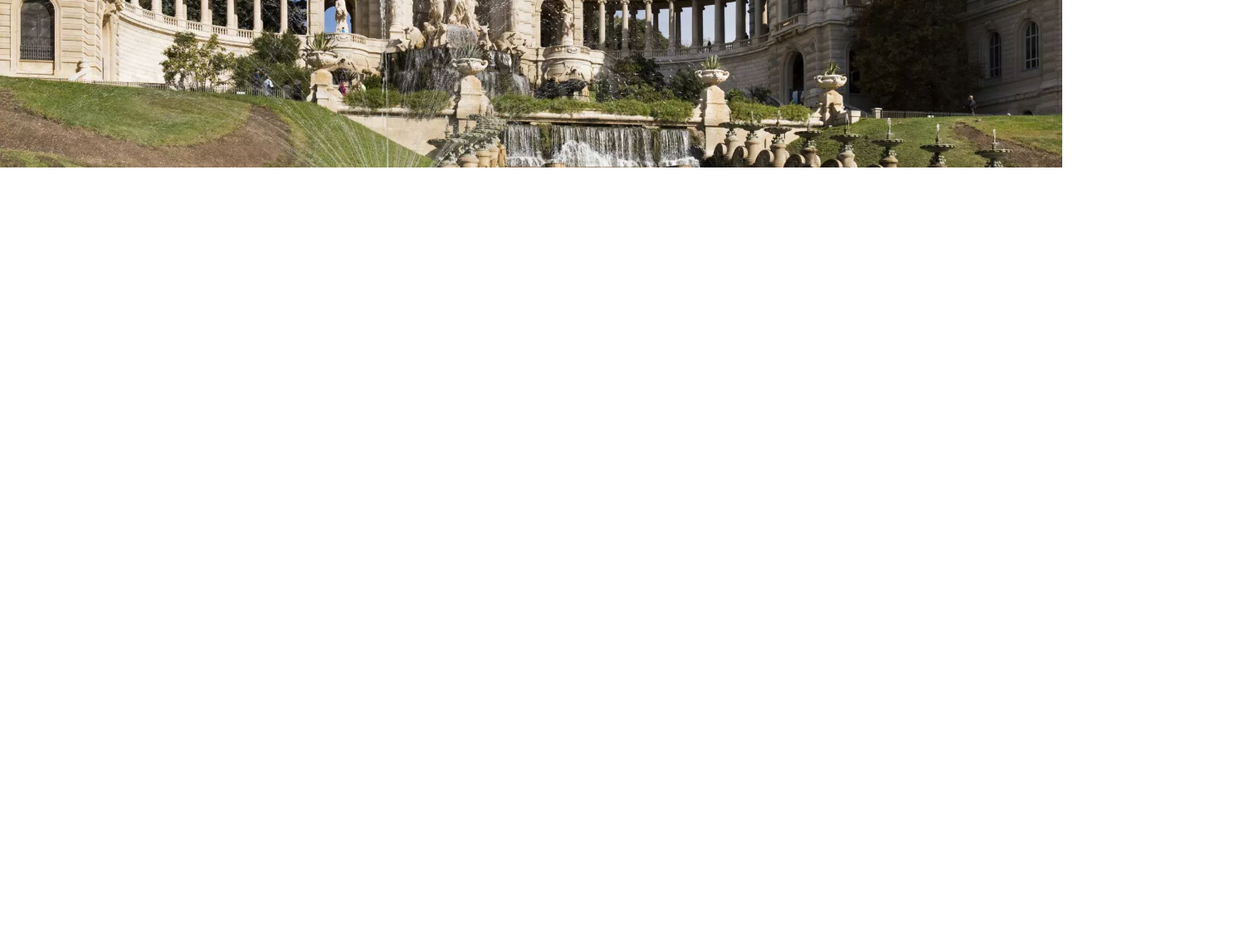
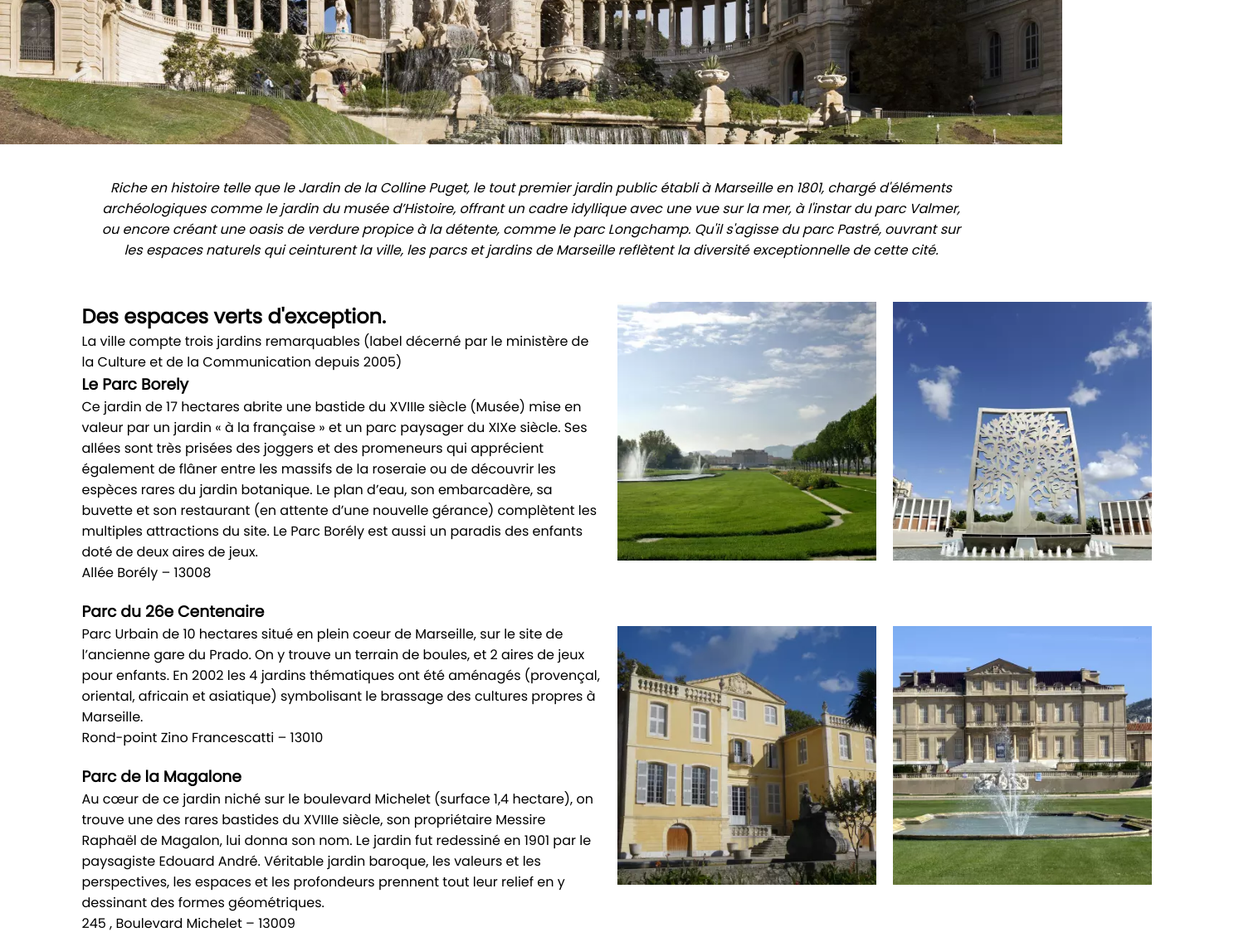
Before and after one commit to kenny-ali-source/ville-marseille, a plain HTML site: page marseille4.html in a window 1280 px wide. Shown: the part 486-1622 px from the top of the page at 83% size, 1487 px wide, since content can reach past the window. Before the commit the page ends 800 px from the top, so only its background shows below. Drawn offline with Linux system fonts and the light colour scheme.

Commit message:
Mise a jour de la page Marseille4

```diff
--- a/css/marseille4.css
+++ b/css/marseille4.css
@@ -63,12 +63,59 @@ nav a:hover {
     flex-direction: row;
     justify-content: center;
     align-items: center;
-    height: 580px;
+    height: 552px;
     background-image: url(../images/parc/palais-longchamp-fontainelamyotcm-1920x960-crop-1606213200.jpg);
     background-position: top;
     background-size: cover;
     background-repeat: no-repeat;
     color: #ffffff;
-    font-size: 50px;
+    font-size: 23px;
     font-weight: bolder;
 }
+
+.m4_pres{
+    display: flex;
+    flex-direction: row;
+    justify-content: center;
+    text-align: center;
+    margin:40px;
+    font-style: italic;
+
+}
+
+.m4_pres div{
+    width: 1035px;
+}
+
+.m4_imgR_textL_sec1 {
+    display: flex;
+    flex-direction: row;
+    justify-content: center;
+    width: 1487px;
+}
+
+.m4_imgR_textL_sec1 div  {
+    margin: 10px;
+}
+
+.m4_textL_sec1 {
+    display: flex;
+    flex-direction: column;
+    width: 645px;
+}
+
+.m4_imgR_sec1 {
+    display: flex;
+    flex-direction: row;
+    flex-wrap: wrap;
+    width: 665px;
+}
+
+.m4_imgR_sec1 div{
+    height: 342px;
+}
+
+.m4_imgR_sec1 img {
+    height: 312px;
+    width: 312px;
+}
--- a/marseille4.html
+++ b/marseille4.html
@@ -29,6 +29,73 @@
                 <li><a href="#">Musée</a></li>
             </ul>
         </nav>
-        <div id="img_parc"></p>Exploration des magnifiques parcs et jardins à Marseille.</p></div>
+        <div id="img_parc">
+            <h1>Exploration des magnifiques parcs et jardins à Marseille.</h1>
+        </div>
     </header>
     <main>
+        <section class="m4_pres">
+            <div>
+                <p>Riche en histoire telle que le Jardin de la Colline Puget, le tout premier jardin public établi à
+                    Marseille en 1801, chargé d'éléments archéologiques comme le jardin du musée d’Histoire, offrant un
+                    cadre idyllique avec une vue sur la mer, à l'instar du parc Valmer, ou encore créant une oasis de
+                    verdure propice à la détente, comme le parc Longchamp. Qu'il s'agisse du parc Pastré, ouvrant sur
+                    les
+                    espaces naturels qui ceinturent la ville, les parcs et jardins de Marseille reflètent la diversité
+                    exceptionnelle de cette cité.</p>
+            </div>
+        </section>
+        <section class="m4_imgR_textL_sec1">
+            <section class="m4_textL_sec1">
+                <div>
+                    <h2>Des espaces verts d'exception.</h2>
+                    <p>La ville compte trois jardins remarquables (label décerné par le ministère de la Culture et de la
+                        Communication depuis 2005)</p>
+                    <h3>Le Parc Borely</h3>
+                    <p>Ce jardin de 17 hectares abrite une bastide du XVIIIe siècle (Musée) mise en valeur par un jardin
+                        « à la française » et un parc paysager du XIXe siècle. Ses allées sont très prisées des joggers
+                        et des promeneurs qui apprécient également de flâner entre les massifs de la roseraie ou de
+                        découvrir les espèces rares du jardin botanique. Le plan d’eau, son embarcadère, sa buvette et
+                        son restaurant (en attente d’une nouvelle gérance) complètent les multiples attractions du site.
+                        Le Parc Borély est aussi un paradis des enfants doté de deux aires de jeux.</p>
+                    <p>Allée Borély – 13008</p>
+                </div>
+                <div>
+                    <h3>Parc du 26e Centenaire</h3>
+                    <p>Parc Urbain de 10 hectares situé en plein coeur de Marseille, sur le site de l’ancienne gare du
+                        Prado. On y trouve un terrain de boules, et 2 aires de jeux pour enfants. En 2002 les 4 jardins
+                        thématiques ont été aménagés (provençal, oriental, africain et asiatique) symbolisant le
+                        brassage des cultures propres à Marseille.</p>
+                    <p>Rond-point Zino Francescatti – 13010</p>
+                </div>
+                <div>
+                    <h3>Parc de la Magalone</h3>
+                    <p>Au cœur de ce jardin niché sur le boulevard Michelet (surface 1,4 hectare), on trouve une des
+                        rares bastides du XVIIIe siècle, son propriétaire Messire Raphaël de Magalon, lui donna son nom.
+                        Le jardin fut redessiné en 1901 par le paysagiste Edouard André. Véritable jardin baroque, les
+                        valeurs et les perspectives, les espaces et les profondeurs prennent tout leur relief en y
+                        dessinant des formes géométriques.</p>
+                    <p>245 , Boulevard Michelet – 13009</p>
+                </div>
+            </section>
+            <section class="m4_imgR_sec1">
+                <div>
+                    <img src="images/parc/sec1/01.webp" alt="parc-borely-entre-principale">
+                </div>
+                <div>
+                    <img src="images/parc/sec1/02.webp" alt="parc-du-26e-centenaire">
+                </div>
+                <div>
+                    <img src="images/parc/sec1/03.webp" alt="la-magalonne">
+                </div>
+                <div>
+                    <img src="images/parc/sec1/04.webp" alt="parc-borely">
+                </div>
+            </section>
+        </section>
+    </main>
+    <footer>
+    </footer>
+</body>
+
+</html>
```
Also changed, not shown: images/parc/sec1/01.webp (renamed from images/parc/parc-borely-entre-principaleobj-imagesotcm-360x360.webp), images/parc/sec1/02.webp (renamed from images/parc/parc-du-26e-centenaire-otcm-360x360.webp), images/parc/sec1/03.webp (renamed from images/parc/la-magalonne-isabelledurandomtcm-22-360x360.webp), images/parc/sec1/04.webp (renamed from images/parc/parc-borely-chteau-otcm-360x360.webp).
